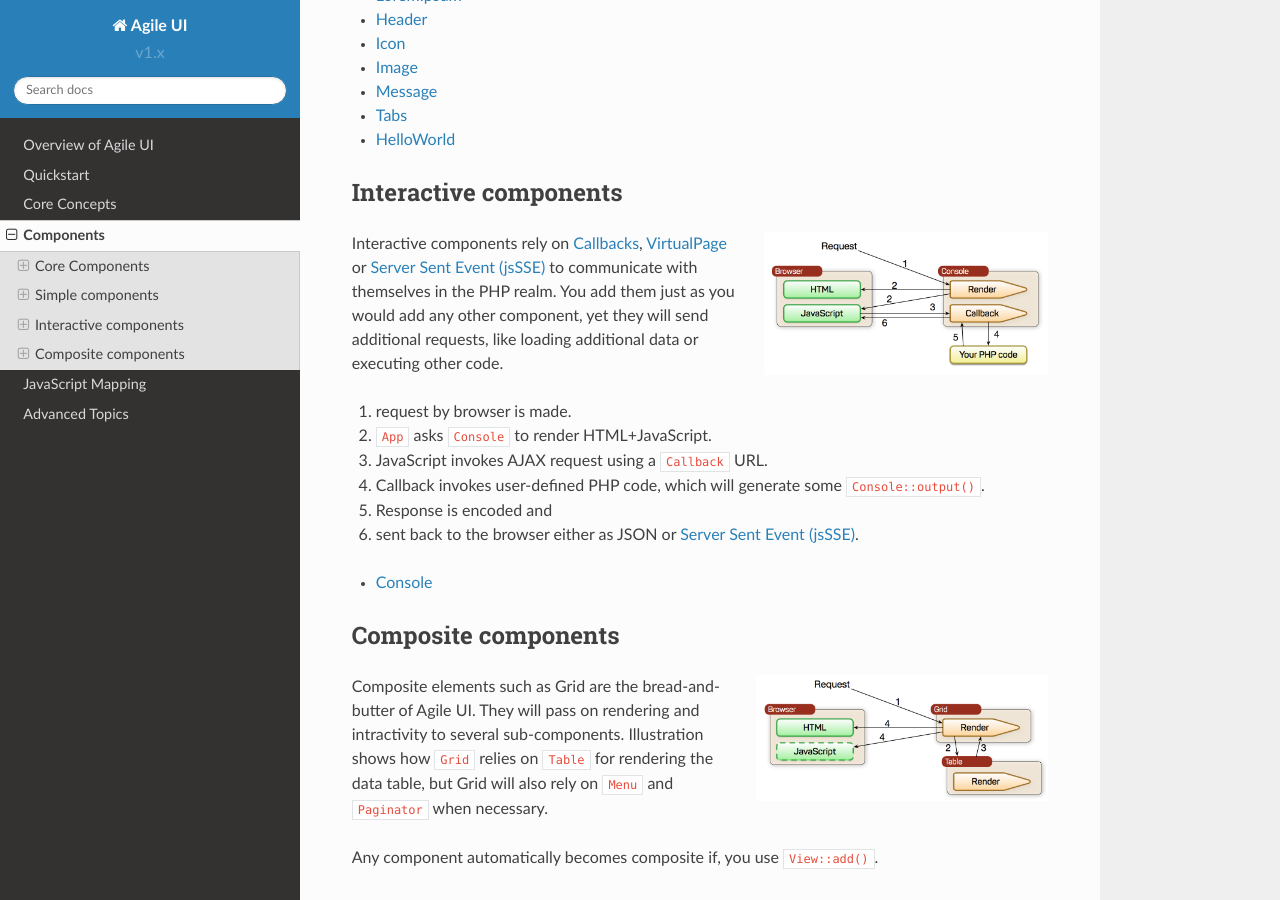
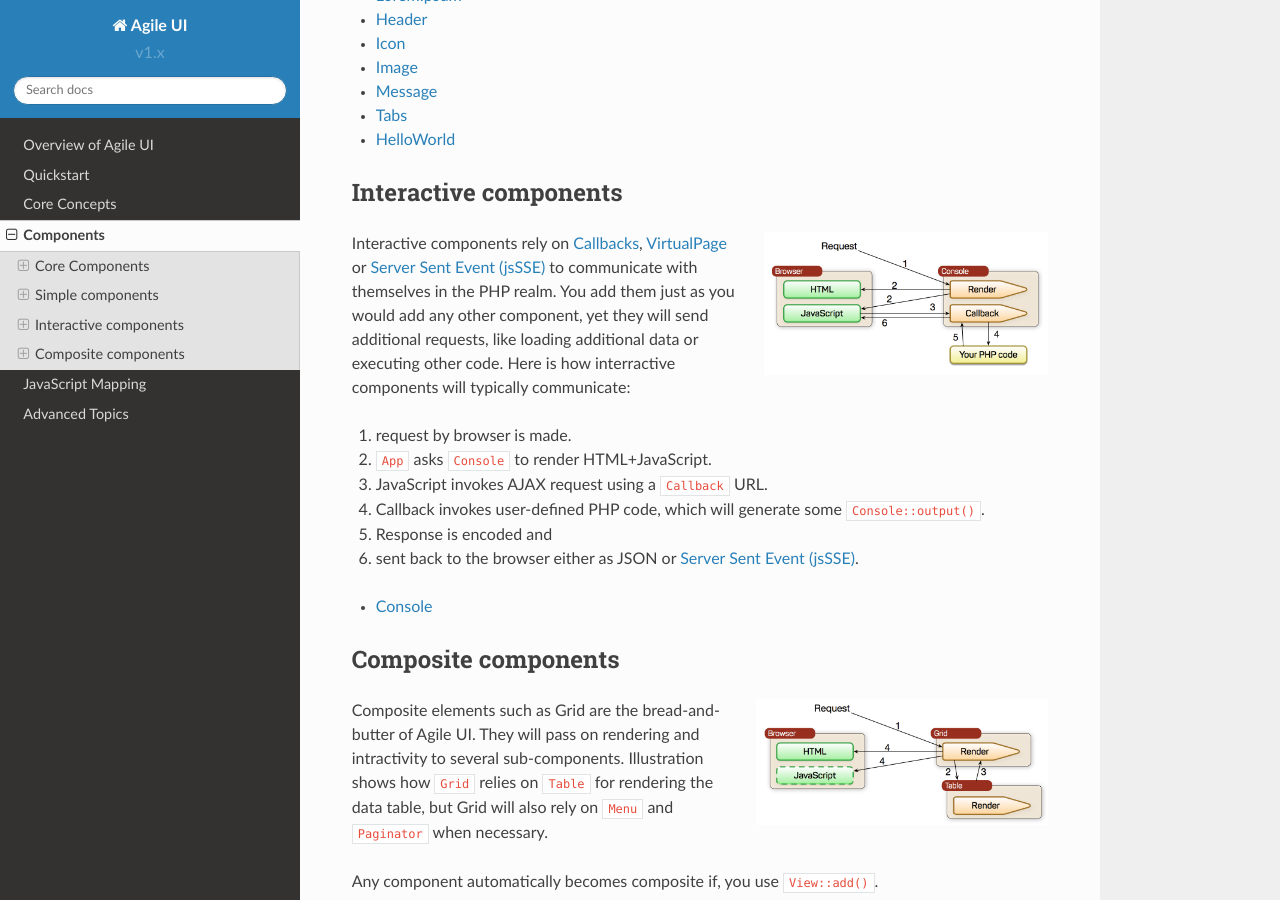
Before and after one commit to atk4/ui, a Sphinx documentation site: the page built from docs/components.rst, in a window 1280 px wide and 900 px high, scrolled down 817 px. Built offline with Sphinx 7.4.7 and the Read the Docs theme 2.0.0, drawn with Linux system fonts in a browser that asks for light colours; pages that are not in the unit, such as notebooks, are missing from menus; cross-references to code outside the pages are shown as plain code.

Commit message:
address Imant's comments

```diff
--- a/docs/components.rst
+++ b/docs/components.rst
@@ -57,7 +57,7 @@
 
 Interactive components rely on :ref:`callback`, :ref:`virtualpage` or :ref:`sse` to communicate with themselves in the PHP realm. You add them
 just as you would add any other component, yet they will send additional requests, like loading additional data or executing
-other code.
+other code. Here is how interractive components will typically communicate:
 
 1. request by browser is made.
 2. :php:class:`App` asks :php:class:`Console` to render HTML+JavaScript.
--- a/docs/console.rst
+++ b/docs/console.rst
@@ -1,6 +1,6 @@
 .. php:namespace:: atk4\\ui
 
-.. php:class:: Tabs
+.. php:class:: Console
 
 =======
 Console
@@ -45,12 +45,12 @@
 Using With Model
 ================
 
-We recommend that you pack up your busineess logic into your Model methods. When it't time to call your method,
+We recommend that you pack up your busineess logic into your Model methods. When it's time to call your method,
 you could either do this::
 
     $user->generateReport(30);
 
-Which would execute your own routine for some report generation, but duing it though a normal request will look like
+Which would execute your own routine for some report generation, but doing it though a normal request will look like
 your site is slow and is unable to load page quick. Alternative is to run it through a console::
 
     $console->setModel($user, 'generateReport', [30]);
```
Also changed, not shown: 3 other files.
